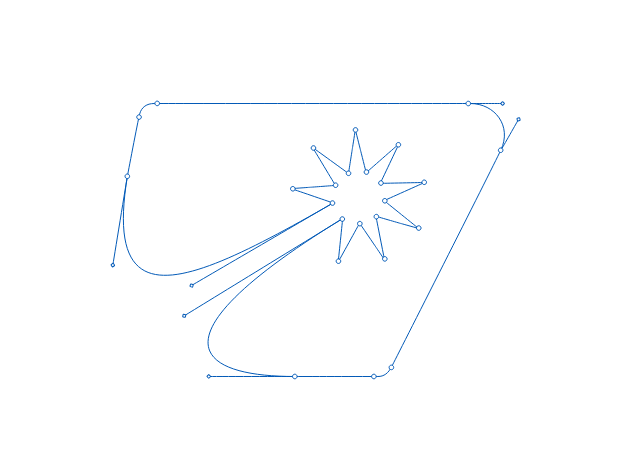
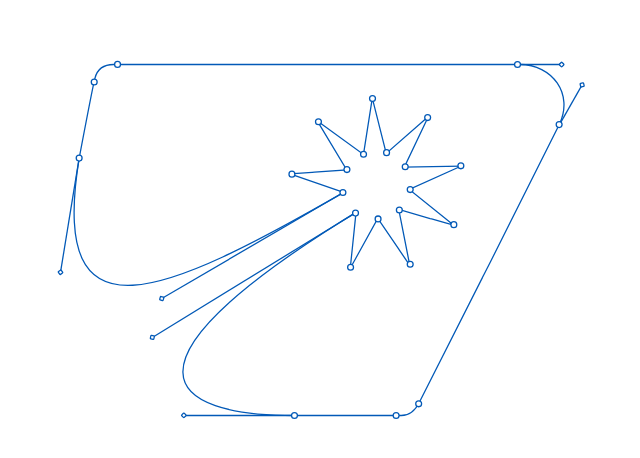
Before and after one commit to artmalikoff/lottie-animations, a plain HTML site: page index.html in a window 1280 px wide. Shown: the part 160-618 px from the top of the page, without its empty margins (344-984 px from the left). Drawn offline with nearby package versions, Linux system fonts and the light colour scheme.

Commit message:
Update index.html

```diff
--- a/index.html
+++ b/index.html
@@ -10,7 +10,7 @@
     src="contur-logo.json"
     background="#ffffff"
     speed="1"
-    style="width: 100%; height: 100%; max-width: 700px;"
+    style="width: 100%; height: 100%; max-width: 900px;"
     loop
     autoplay>
   </lottie-player>
```
